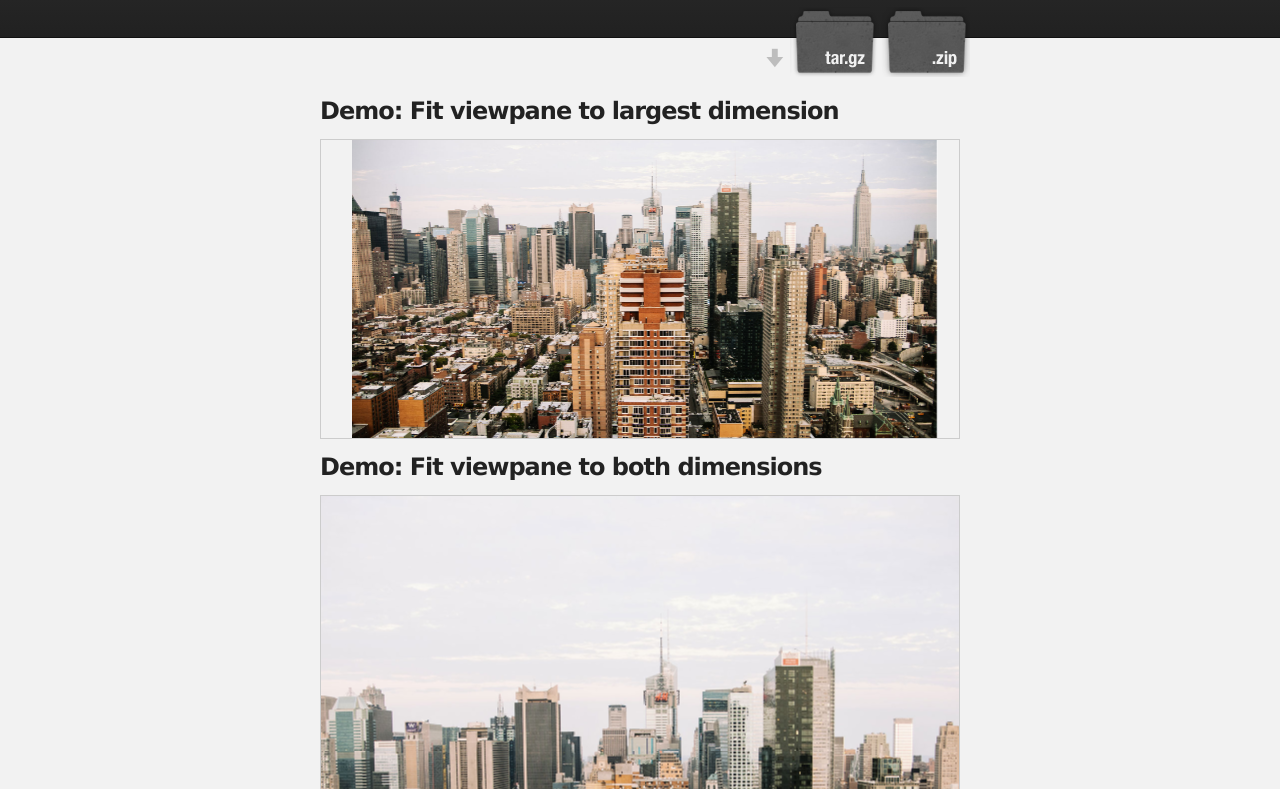
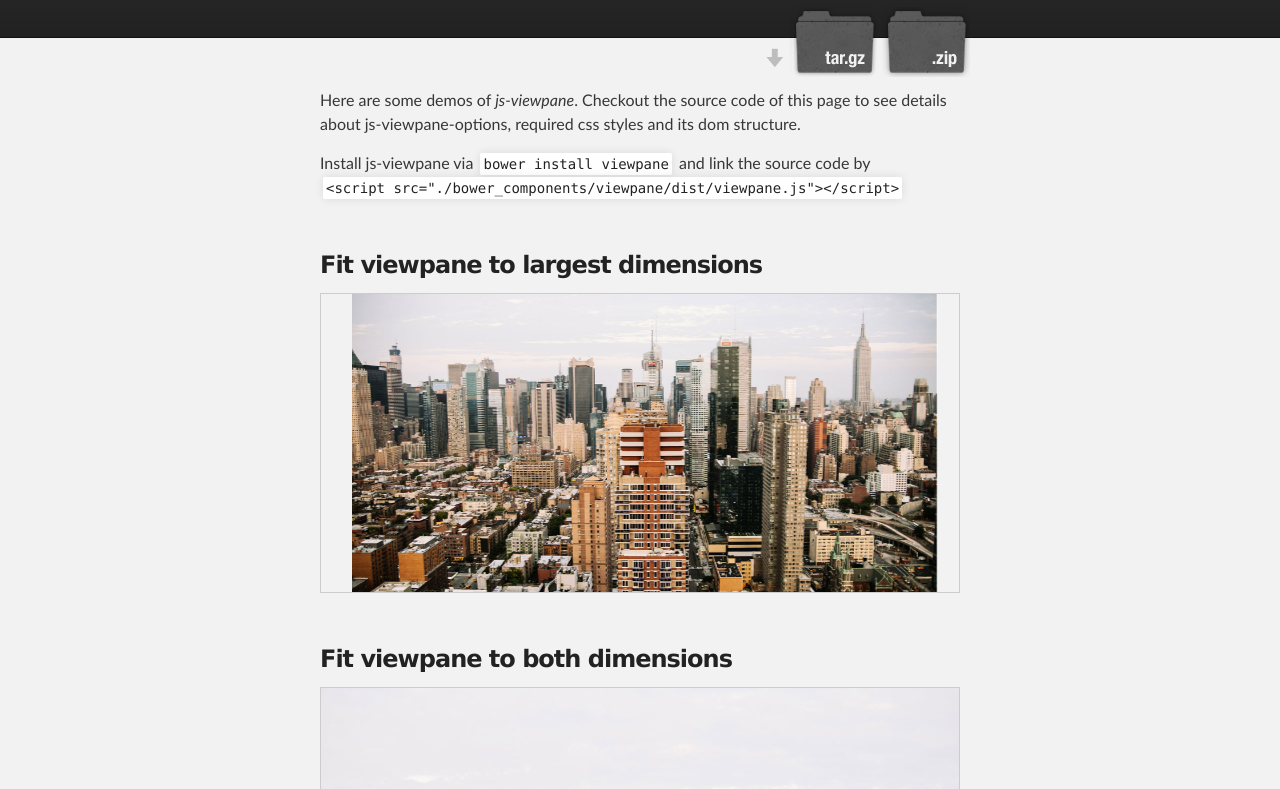
Before and after one commit to forestgiant/js-viewpane, a plain HTML site: page index.html in a window 1280 px wide. Shown: the part 172-961 px from the top of the page. Drawn offline with Linux system fonts and the light colour scheme.

Commit message:
Add words and a style

```diff
--- a/index.html
+++ b/index.html
@@ -8,6 +8,14 @@
 
     <link rel="stylesheet" type="text/css" media="screen" href="stylesheets/stylesheet.css">
     <script type="text/javascript" src="javascripts/viewpane.js"></script>
+    <style type="text/css">
+
+        section.demo {
+
+            margin-top: 48px;
+        }
+
+    </style>
 
     <title>Viewpane</title>
 </head>
@@ -19,7 +27,7 @@
             <a id="forkme_banner" href="https://github.com/sagold/js-viewpane">View on GitHub</a>
 
             <h1 id="project_title">Javascript Viewpane</h1>
-            <h2 id="project_tagline">a simple feelgood pan and zoomable container</h2>
+            <h2 id="project_tagline">a simple, feelgood, pan and zoomable HTML container</h2>
 
             <section id="downloads">
                 <a class="zip_download_link" href="https://github.com/sagold/js-viewpane/zipball/master">Download this project as a .zip file</a>
@@ -33,14 +41,27 @@
     <div id="main_content_wrap" class="outer">
         <section id="main_content" class="inner">
 
-            <p></p>
+            <p>
+                Here are some demos of <em>js-viewpane</em>. Checkout the source code of this page to see details about
+                js-viewpane-options, required css styles and its dom structure.
+            </p>
 
+            <p>
+                Install js-viewpane via <code>bower install viewpane</code> and link the source code by
+                <br />
+                <code>
+                    &lt;script src="./bower_components/viewpane/dist/viewpane.js"&gt;&lt;/script&gt;
+                </code>
+            </p>
+
+
+            <section class="demo">
                 <h3>
-                <a id="testpage" class="anchor" href="#testpage" aria-hidden="true">
+                    <a class="anchor" href="#fitlargest" aria-hidden="true">
                         <span class="octicon octicon-link"></span>
                     </a>
 
-                Demo: Fit viewpane to largest dimension
+                    Fit viewpane to largest dimensions
                 </h3>
                 <!--
 
@@ -77,16 +98,21 @@
     	                viewpane.repaint();
     	            });
                 </script>
+                <!--
+
+                    EOD
+
+                -->
+            </section>
 
 
-
+            <section class="demo">
                 <h3>
-                <a id="testpage" class="anchor" href="#testpage" aria-hidden="true">
+                    <a class="anchor" href="#fitboth" aria-hidden="true">
                         <span class="octicon octicon-link"></span>
                     </a>
 
-
-                Demo: Fit viewpane to both dimensions
+                    Fit viewpane to both dimensions
                 </h3>
                 <!--
 
@@ -125,8 +151,11 @@
     	                viewpane.repaint();
     	            });
                 </script>
+                <!--
 
+                    EOD
 
+                -->
         </section>
     </div>
 
@@ -134,7 +163,7 @@
     <!-- FOOTER  -->
     <div id="footer_wrap" class="outer">
         <footer class="inner">
-            <p class="copyright">Js-viewpane maintained by <a href="https://github.com/sagold">sagold</a>
+            <p class="copyright">js-viewpane maintained by <a href="https://github.com/sagold">sagold</a>
             </p>
             <p>Published with <a href="https://pages.github.com">GitHub Pages</a>
             </p>
```
Lines whose indentation alone changed are shown as unchanged.
